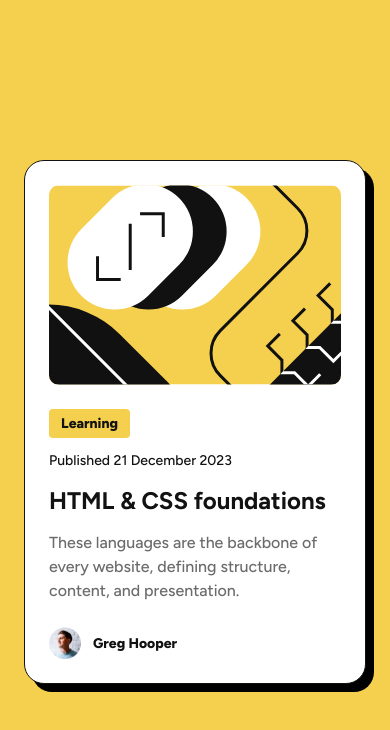
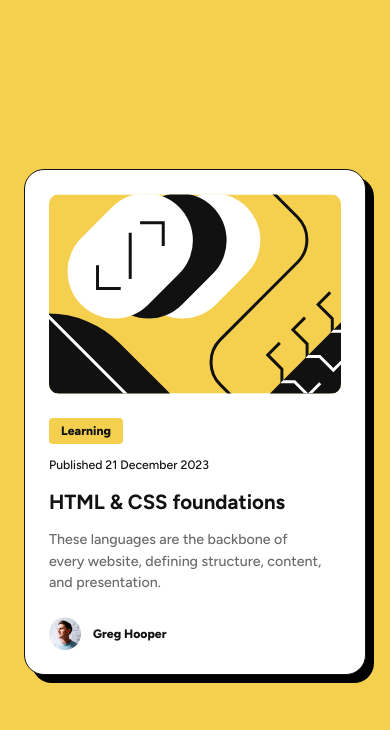
Before and after one commit to theowrange/frontendmentor-challenges, a React (Vite) app: page /blog-preview in a window 390 px wide. Shown: the top 730 px of the page. Built offline with nearby package versions, Linux system fonts and the light colour scheme.

Commit message:
feat: update font sizing and add fallback for font display

```diff
--- a/src/pages/BlogPreview/BlogPreview.module.css
+++ b/src/pages/BlogPreview/BlogPreview.module.css
@@ -1,11 +1,12 @@
 .page {
-  --font-size-sm: 0.875rem;
-  --font-size-lg: 1.5rem;
-
   --accent: hsl(47deg 88% 63%);
   --white: hsl(0deg 0% 100%);
   --gray-500: hsl(0deg 0% 42%);
   --gray-950: hsl(0deg 0% 7%);
+
+  --font-size-sm: clamp(0.75rem, 0.375rem + 1.6vw, 0.875rem);
+  --font-size-m: clamp(0.875rem, 0.5rem + 1.6vw, 1rem);
+  --font-size-lg: clamp(1.25rem, 0.5rem + 3.2vw, 1.5rem);
 
   --spacing-300: 24px;
   --spacing-200: 16px;
@@ -15,7 +16,7 @@
   display: grid;
   place-items: center;
 
-  font-family: 'Figtree', sans-serif;
+  font-family: 'Figtree', var(--font-sans-serif);
   color: var(--gray-950);
   font-weight: 800;
   padding: var(--spacing-300);
@@ -58,13 +59,12 @@
 }
 
 .publishDate {
-  font-size: 0.875rem;
+  font-size: var(--font-size-sm);
   font-weight: 500;
 }
 
 .title {
   font-size: var(--font-size-lg);
-
   & a {
     color: inherit;
     text-decoration: none;
@@ -81,6 +81,7 @@
 }
 
 .description {
+  font-size: var(--font-size-m);
   font-weight: 500;
   color: var(--gray-500);
 }
--- a/src/pages/QRCode/QRCode.module.css
+++ b/src/pages/QRCode/QRCode.module.css
@@ -1,13 +1,13 @@
 .page {
+  --white: hsl(0deg 0% 100%);
+  --slate-300: hsl(212deg 45% 89%);
+  --slate-500: hsl(216deg 15% 48%);
+  --slate-900: hsl(218deg 44% 22%);
+
   --fs-title: 1.375rem;
   --fs-description: 0.9375rem;
   --color-title: var(--slate-900);
   --color-description: var(--slate-500);
-
-  --white: hsl(0deg 0% 100%);
-  --slate-300: hsl(212deg 45% 89%);
-  --slate-500: hsl(216deg 15% 48%);
-  --slate-900: hsl(218deg 44% 22%);
 
   --spacing-500: 40px;
   --spacing-300: 24px;
@@ -21,7 +21,7 @@
 }
 
 .card {
-  font-family: 'Outfit', sans-serif;
+  font-family: 'Outfit', var(--font-sans-serif);
   max-width: 20rem;
   padding: var(--spacing-200);
   padding-block-end: var(--spacing-500);
--- a/src/styles/globals.css
+++ b/src/styles/globals.css
@@ -2,6 +2,7 @@
 @font-face {
   font-family: 'Outfit';
   font-style: normal;
+  font-display: fallback;
   font-weight: 100 900;
   src: url(../assets/fonts/Outfit.woff2) format('woff2');
   unicode-range:
@@ -13,6 +14,7 @@
 @font-face {
   font-family: 'Outfit';
   font-style: normal;
+  font-display: fallback;
   font-weight: 100 900;
   src: url(../assets/fonts/Outfit.woff2) format('woff2');
   unicode-range:
@@ -24,6 +26,7 @@
 @font-face {
   font-family: 'Figtree';
   font-style: normal;
+  font-display: fallback;
   font-weight: 300 900;
   src: url(../assets/fonts/Figtree.woff2) format('woff2');
   unicode-range:
@@ -35,6 +38,7 @@
 @font-face {
   font-family: 'Figtree';
   font-style: normal;
+  font-display: fallback;
   font-weight: 300 900;
   src: url(../assets/fonts/Figtree.woff2) format('woff2');
   unicode-range:
@@ -43,7 +47,19 @@
     U+2215, U+FEFF, U+FFFD;
 }
 
-body {
+html {
+  --font-sans-serif:
+    -apple-system, BlinkMacSystemFont, avenir next, avenir, segoe ui,
+    helvetica neue, helvetica, Ubuntu, roboto, noto, arial, sans-serif;
+  --font-serif:
+    Iowan Old Style, Apple Garamond, Baskerville, Times New Roman, Droid Serif,
+    Times, Source Serif Pro, serif, Apple Color Emoji, Segoe UI Emoji,
+    Segoe UI Symbol;
+
+  font-family: var(--font-sans-serif);
+}
+
+/* body {
   font-family:
     -apple-system,
     BlinkMacSystemFont,
@@ -59,4 +75,4 @@ body {
     helvetica,
     arial,
     sans-serif;
-}
+} */
```
